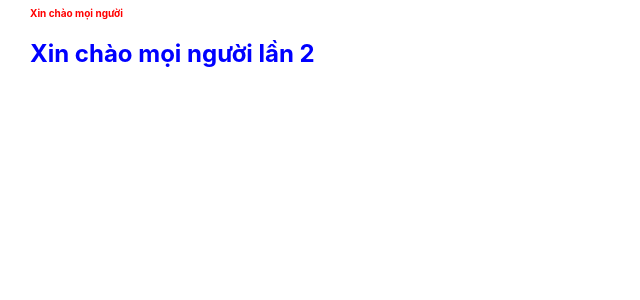
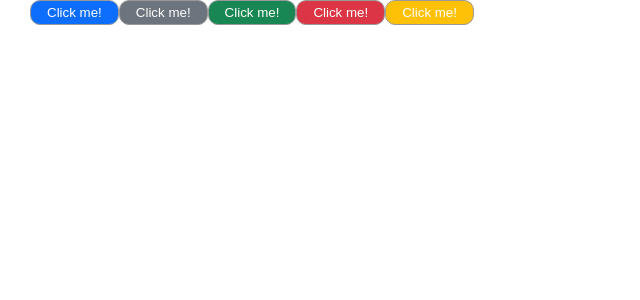
Before and after one commit to hieule210924tb/learn-react, a React (Create React App) app: page / in a window 1280 px wide. Shown: the top 300 px of the page, without its empty margins (0-640 px from the left). Built offline with nearby package versions, Linux system fonts and the light colour scheme.

Commit message:
Thư viện clsx và classnames

```diff
--- a/package.json
+++ b/package.json
@@ -3,6 +3,7 @@
   "version": "0.1.0",
   "private": true,
   "dependencies": {
+    "clsx": "^2.1.1",
     "cra-template": "1.2.0",
     "react": "^19.0.0",
     "react_demo": "file:",
--- a/src/App.js
+++ b/src/App.js
@@ -1,12 +1,14 @@
-import Heading from './component/Heading'
-import Paragraph from './component/Paragraph'
+import Button from './component/Button'
 
 function App(){
 
   return (
      <div style={{ padding:'0 30px'}}>
-         <Heading/>
-         <Paragraph/>
+         <Button primary/>
+         <Button secondary/>
+         <Button success/>
+         <Button danger/>
+         <Button warning/>
      </div>
   )
 }
--- /dev/null
+++ b/src/component/Button/Button.module.css
@@ -0,0 +1,30 @@
+.btn{
+    padding: 4px 16px;
+    border-radius: 10px;
+    border: 1px solid #999;
+}
+.primary{
+    color: #fff;
+    cursor: pointer;
+    background-color: #0d6efd;
+}
+.secondary{
+    color: #fff;
+    cursor: pointer;
+    background-color: #6c757d;
+}
+.success{
+    color: #fff;
+    cursor: pointer;
+    background-color: #198754;
+}
+.danger{
+    color: #fff;
+    cursor: pointer;
+    background-color: #dc3545;
+}
+.warning{
+    color: #fff;
+    cursor: pointer;
+    background-color: #ffc107;
+}
--- /dev/null
+++ b/src/component/Button/index.js
@@ -0,0 +1,17 @@
+import styles from './Button.module.css'
+import clsx from 'clsx'
+function Button({primary,secondary ,success,danger,warning}){
+    const classes = clsx(styles.btn,{
+        [styles.primary]: primary,
+        [styles.secondary]: secondary,
+        [styles.success]: success,
+        [styles.danger]: danger,
+        [styles.warning]: warning
+    })
+    return (
+        <>
+        <button className={classes}>Click me!</button>
+        </>
+    )
+}
+export default Button
--- a/src/component/Heading/Heading.module.css
+++ /dev/null
@@ -1,3 +0,0 @@
-.heading{
-    color: red;
-}
--- a/src/component/Heading/index.js
+++ /dev/null
@@ -1,7 +0,0 @@
-import styles from './Heading.module.css'
-function Heading(){
-    return (
-        <h1 className={styles.heading}>Xin chào mọi người</h1>
-    )
-}
-export default Heading
--- a/src/component/Paragraph/Paragraph.module.css
+++ /dev/null
@@ -1,9 +0,0 @@
-.paragraph{
-    color: blue;
-}
-.heading{
-    font-family: 'Courier New', Courier, monospace;
-}
-h1{
-    font-size: 10px;
-}
--- a/src/component/Paragraph/index.js
+++ /dev/null
@@ -1,8 +0,0 @@
-import styles from './Paragraph.module.css'
-console.log(styles);
-function Paragraph(){
-    return (
-        <h2 className={styles.paragraph}>Xin chào mọi người lần 2</h2>
-    )
-}
-export default Paragraph
```
Also changed, not shown: 1 other file (tests, documents, lock files or other folders).
